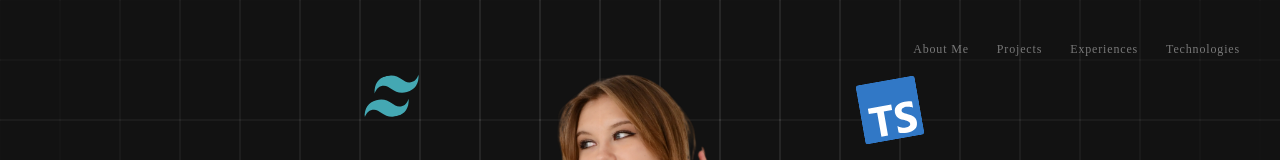
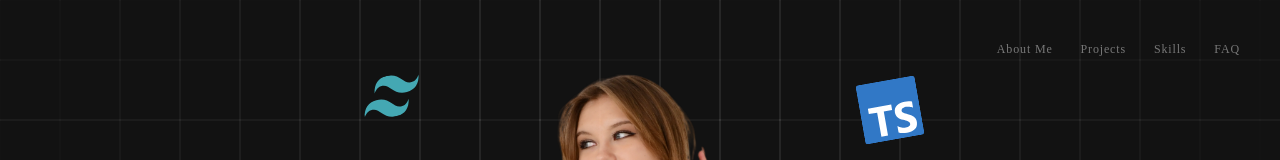
Before and after one commit to ZubalYana/Portfolio-2026, a React (Vite) app: page / in a window 1280 px wide. Shown: the top 160 px of the page. Built offline with nearby package versions, Linux system fonts and the light colour scheme; a web font is replaced by a local one.

Commit message:
create sections, add ids, create a helper function based on react-router-dom, handle landing navigation through the header

```diff
--- a/src/App.tsx
+++ b/src/App.tsx
@@ -17,8 +17,8 @@ function App() {
             <>
               <Homepage />
               <AboutMe />
+              <FeaturedProjects />
               <Skills />
-              <FeaturedProjects />
             </>
           }
         />
--- a/src/components/functionalElements/Navigation.tsx
+++ b/src/components/functionalElements/Navigation.tsx
@@ -1,10 +1,30 @@
-const links = ["About Me", "Projects", "Experiences", "Technologies"];
+import useScrollToSection from "../helpers/NavigationScroll";
+const links = [
+  {
+    label: "About Me",
+    link: "about",
+  },
+  {
+    label: "Projects",
+    link: "featured-projects",
+  },
+  {
+    label: "Skills",
+    link: "skills",
+  },
+  {
+    label: "FAQ",
+    link: "faq",
+  },
+];
 
 export default function Navigation() {
+  const scrollToSection = useScrollToSection();
+
   return (
     <div className="w-full md:flex items-center justify-end gap-x-7 hidden">
       {links.map((link, index) => (
-        <a
+        <button
           key={index}
           className="
     relative text-[12px] tracking-[0.07em] font-normal
@@ -20,9 +40,10 @@ export default function Navigation() {
     hover:after:left-0 hover:after:right-0
     hover:after:[box-shadow:0_0_6px_rgba(255,255,255,0.5)]
   "
+          onClick={() => scrollToSection(link.link)}
         >
-          {link}
-        </a>
+          {link.label}
+        </button>
       ))}
     </div>
   );
--- /dev/null
+++ b/src/components/helpers/NavigationScroll.ts
@@ -0,0 +1,17 @@
+import { useNavigate, useLocation } from "react-router-dom";
+
+export default function useScrollToSection() {
+  const navigate = useNavigate();
+  const location = useLocation();
+
+  return (sectionId: string) => {
+    if (location.pathname !== "/") {
+      navigate("/");
+      setTimeout(() => {
+        document.getElementById(sectionId)?.scrollIntoView({ behavior: "smooth" });
+      }, 0);
+    } else {
+      document.getElementById(sectionId)?.scrollIntoView({ behavior: "smooth" });
+    }
+  };
+}
--- a/src/components/screens/AboutMe.tsx
+++ b/src/components/screens/AboutMe.tsx
@@ -37,7 +37,7 @@ function LanguageBar({ language, level, fillingPercantage, index }: {
 
 export default function AboutMe() {
   return (
-    <div className="w-screen min-h-screen flex flex-col items-center p-[20px] lg:p-[40px] relative z-10">
+    <section id="about" className="w-screen min-h-screen flex flex-col items-center p-[20px] lg:p-[40px] relative z-10">
 
       <motion.h1
         className="uppercase font-bold text-[32px]"
@@ -146,6 +146,6 @@ export default function AboutMe() {
 
         </motion.div>
       </div>
-    </div>
+    </section>
   );
 }
--- a/src/components/screens/FeaturedProjects.tsx
+++ b/src/components/screens/FeaturedProjects.tsx
@@ -122,7 +122,7 @@ export interface project {
 
 export default function FeaturedProjects() {
   return (
-    <motion.div className="w-screen md:min-h-screen min-h-0 flex flex-col items-center p-[20px] lg:p-[40px] relative z-10">
+    <motion.section id="featured-projects" className="w-screen md:min-h-screen min-h-0 flex flex-col items-center p-[20px] lg:p-[40px] relative z-10">
       <h1 className="uppercase font-bold text-[32px]">
         Featured Projects<span className="text-[#008CFF]">.</span>
       </h1>
@@ -135,6 +135,6 @@ export default function FeaturedProjects() {
         <GithubButton />
         <PrimaryButton Icon={Eye} text="Explore" />
       </div>
-    </motion.div>
+    </motion.section>
   );
 }
--- a/src/components/screens/Homepage.tsx
+++ b/src/components/screens/Homepage.tsx
@@ -63,7 +63,7 @@ export default function Homepage() {
                 width: icon.size,
                 height: icon.size,
                 transform: `rotate(${icon.rotate}deg)`,
-                opacity: 0.12,
+                opacity: 0.45,
               }}
             />
           ))}
--- a/src/components/screens/Skills.tsx
+++ b/src/components/screens/Skills.tsx
@@ -166,7 +166,7 @@ export default function Skills() {
   };
 
   return (
-     <div className="w-screen min-h-screen flex flex-col items-center p-[20px] lg:p-[40px] relative z-10">
+     <section id="skills" className="w-screen min-h-screen flex flex-col items-center p-[20px] lg:p-[40px] relative z-10">
       <h1 className="uppercase font-bold text-[32px]">
         Skills<span className="text-[#008CFF]">.</span>
       </h1>
@@ -199,6 +199,6 @@ export default function Skills() {
           </div>
         ))}
       </div>
-    </div>
+    </section>
   );
 }
```
